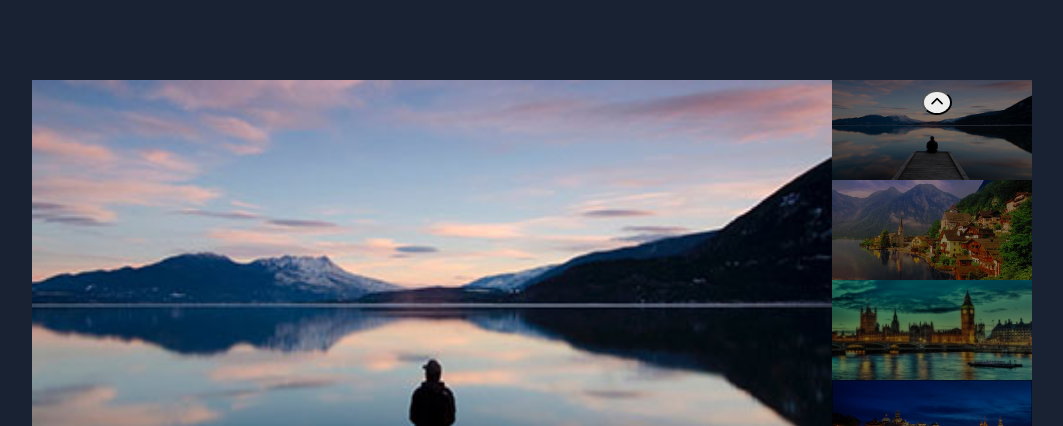
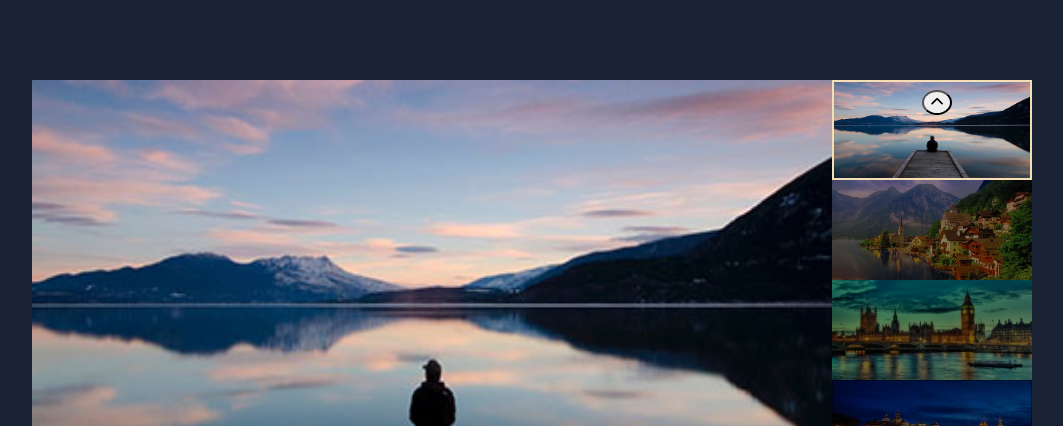
Before and after one commit to Gbelda/vue-slider, a plain HTML site: page index.html in a window 1280 px wide. Shown: the top 426 px of the page, without its empty margins (108-1171 px from the left). Drawn offline with nearby package versions, Linux system fonts and the light colour scheme.

Commit message:
Added dynamic add class on button click

```diff
--- a/assets/js/main.js
+++ b/assets/js/main.js
@@ -31,7 +31,6 @@ const app = new Vue({
         ]
 
     },
-    methods: {
 
-    }
+
 })
--- a/index.html
+++ b/index.html
@@ -31,8 +31,11 @@
 
                 <div class="options">
                     <ul class="places">
-                        <li v-for="country in countries">
-                            <img :src="country.countryImg" alt="">
+                        <li v-for="(country, index) in countries"
+                            :key="country.country"
+                            :class="{selected: index==counter}">
+                            <img :src="country.countryImg"
+                                alt="">
                         </li>
                     </ul>
                 </div>
```
